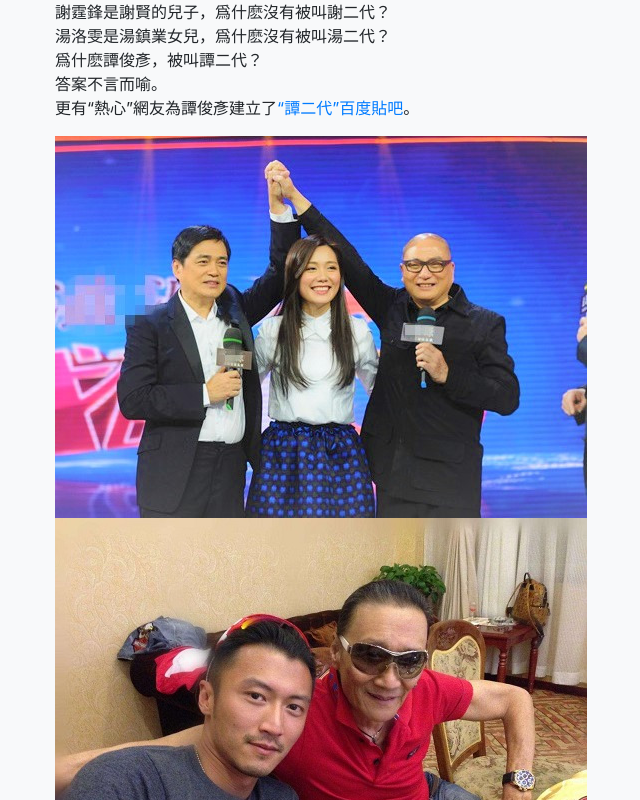
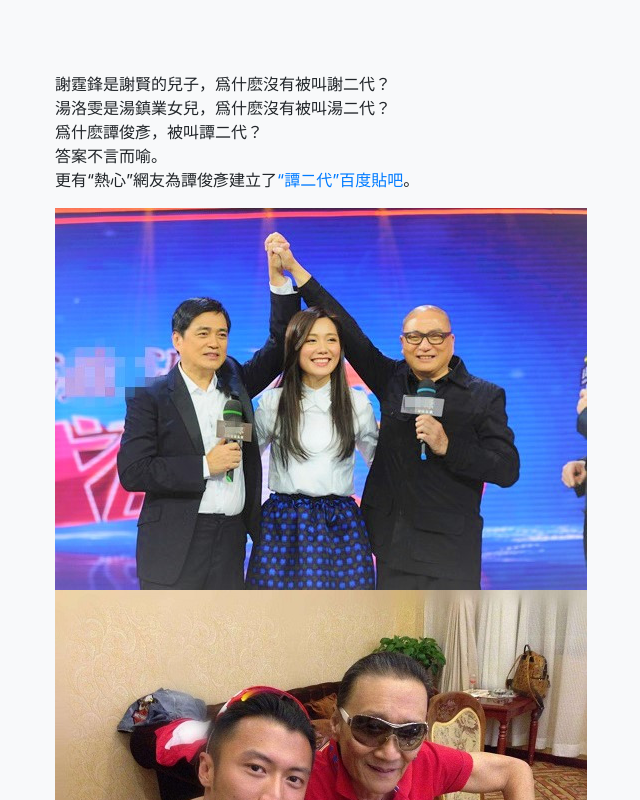
Before and after one commit to tvb2020/tanjunyan, a plain HTML site: page article/3.html in a window 1280 px wide. Shown: the top 800 px of the page, without its empty margins (30-670 px from the left). Drawn offline with nearby package versions, Linux system fonts and the light colour scheme.

Commit message:
Update 3.html

```diff
--- a/article/3.html
+++ b/article/3.html
@@ -4,7 +4,7 @@
 <link href="https://cdn.jsdelivr.net/npm/bootstrap@4.5.0/dist/css/bootstrap.min.css" rel="stylesheet">
 </head>
 <body class="bg-light">
-<div class="container">
+<div class="container"><br><br><br>
 	<p>
 	謝霆鋒是謝賢的兒子，爲什麽沒有被叫謝二代？<br>
     湯洛雯是湯鎮業女兒，爲什麽沒有被叫湯二代？<br>
```
